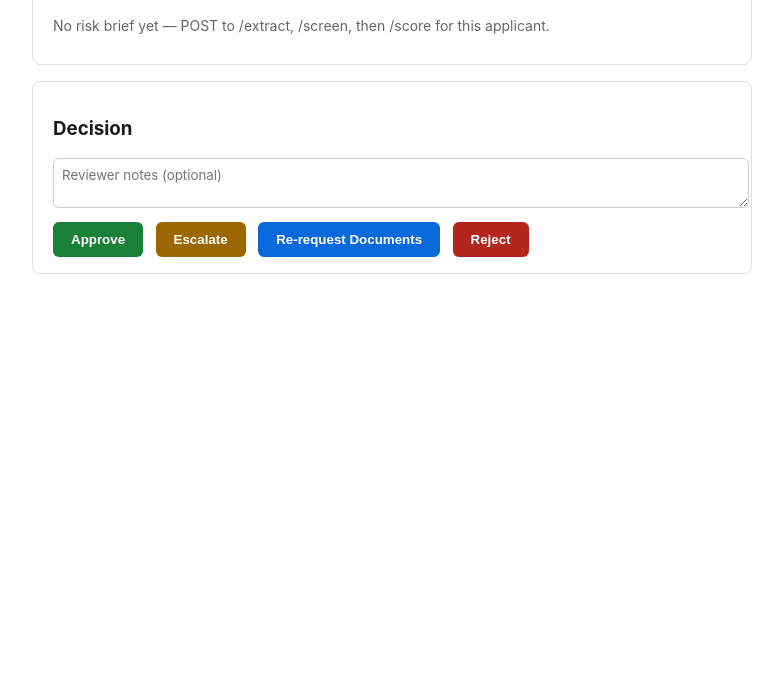
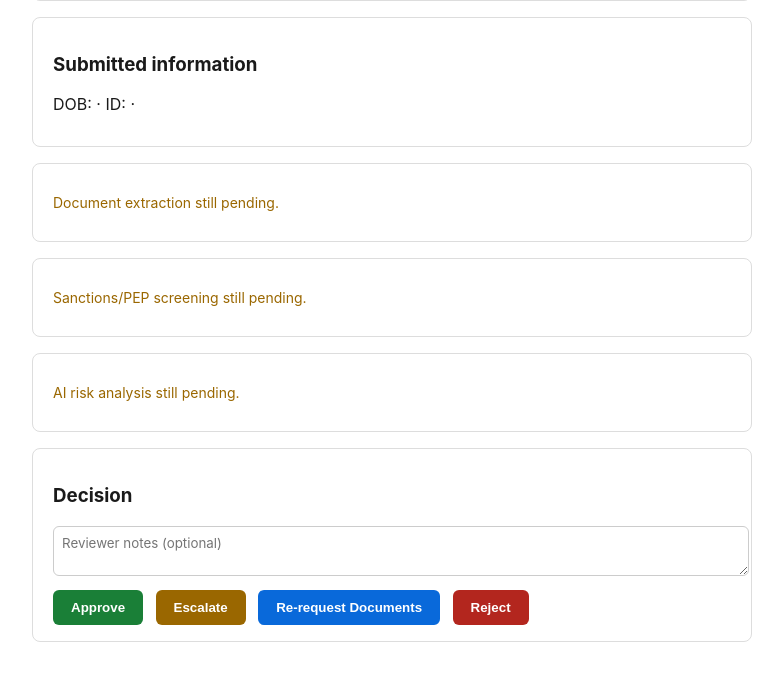
Before and after one commit to SaadShoaib/kyc-workflow, a FastAPI app: template app/templates/review.html in a window 1280 px wide. Shown: the part 563-1245 px from the top of the page, without its empty margins (248-1031 px from the left). Before the commit the page ends 837 px from the top, so only its background shows below. Run offline with FastAPI, Linux system fonts and the light colour scheme; the template is opened without the code that fills it, so the values that code supplies are empty.

Commit message:
Updated the reviews page

```diff
--- a/app/templates/review.html
+++ b/app/templates/review.html
@@ -20,6 +20,11 @@
         .reason-picker { display: none; align-items: center; gap: 8px; }
         .reason-picker select { margin-bottom: 0; }
         .status { display: inline-block; padding: 2px 10px; border-radius: 12px; background: #eee; font-size: 13px; vertical-align: middle; }
+        .pipeline-status { display: flex; gap: 20px; }
+        .step { color: #999; font-size: 14px; }
+        .step.done { color: #1a7f37; font-weight: 600; }
+        .step.current { color: #9a6700; font-weight: 600; }
+        .pending-note { color: #9a6700; font-size: 14px; }
         textarea { width: 100%; margin-bottom: 10px; font-family: inherit; padding: 8px; border-radius: 6px; border: 1px solid #ccc; }
         select { display: block; margin-bottom: 10px; padding: 8px; border-radius: 6px; border: 1px solid #ccc; font-family: inherit; }
         .id-image { max-width: 100%; border-radius: 6px; border: 1px solid #ddd; display: block; }
@@ -27,28 +32,23 @@
 </head>
 <body>
     <h1>{{ applicant.full_name }} <span class="status">{{ applicant.status }}</span></h1>
-    <p>DOB: {{ applicant.dob }} · ID: {{ applicant.id_number }} · {{ applicant.address }}</p>
+
+    <div class="card pipeline-status">
+        <span class="step {{ 'done' if extraction else 'current' }}">1. Extraction</span>
+        <span class="step {{ 'done' if screening else ('current' if extraction else '') }}">2. Screening</span>
+        <span class="step {{ 'done' if risk_brief else ('current' if screening else '') }}">3. Synthesis</span>
+        <span class="step {{ 'done' if applicant.status != 'pending' else ('current' if risk_brief else '') }}">4. Review</span>
+    </div>
 
     <div class="card">
         <h3>ID card</h3>
         <img class="id-image" src="/applicants/{{ applicant.id }}/id-image" alt="ID card for {{ applicant.full_name }}">
     </div>
 
-    {% if risk_brief %}
     <div class="card">
-        <div class="score">Risk score: {{ risk_brief.score }} / 100</div>
-        <p>Confidence: {{ risk_brief.confidence }} · Suggested: <strong>{{ risk_brief.recommendation }}</strong></p>
-        <p class="note">This is a recommendation only — nothing here has changed the applicant's status.</p>
-        <h3>Evidence</h3>
-        <ul>
-            {% for e in risk_brief.evidence %}
-            <li>[{{ e.source }}] {{ e.point }}</li>
-            {% endfor %}
-        </ul>
+        <h3>Submitted information</h3>
+        <p>DOB: {{ applicant.dob }} · ID: {{ applicant.id_number }} · {{ applicant.address }}</p>
     </div>
-    {% else %}
-    <div class="card"><p class="note">No risk brief yet — POST to /extract, /screen, then /score for this applicant.</p></div>
-    {% endif %}
 
     {% if extraction %}
     <div class="card">
@@ -62,6 +62,8 @@
             <p class="ok">No mismatches between form and document.</p>
         {% endif %}
     </div>
+    {% else %}
+    <div class="card"><p class="pending-note">Document extraction still pending.</p></div>
     {% endif %}
 
     {% if screening %}
@@ -78,6 +80,24 @@
             <p class="ok">No sanctions or PEP list matches.</p>
         {% endif %}
     </div>
+    {% else %}
+    <div class="card"><p class="pending-note">Sanctions/PEP screening still pending.</p></div>
+    {% endif %}
+
+    {% if risk_brief %}
+    <div class="card">
+        <div class="score">Risk score: {{ risk_brief.score }} / 100</div>
+        <p>Confidence: {{ risk_brief.confidence }} · Suggested: <strong>{{ risk_brief.recommendation }}</strong></p>
+        <p class="note">This is a recommendation only — nothing here has changed the applicant's status.</p>
+        <h3>Evidence</h3>
+        <ul>
+            {% for e in risk_brief.evidence %}
+            <li>[{{ e.source }}] {{ e.point }}</li>
+            {% endfor %}
+        </ul>
+    </div>
+    {% else %}
+    <div class="card"><p class="pending-note">AI risk analysis still pending.</p></div>
     {% endif %}
 
     <div class="card">
```
